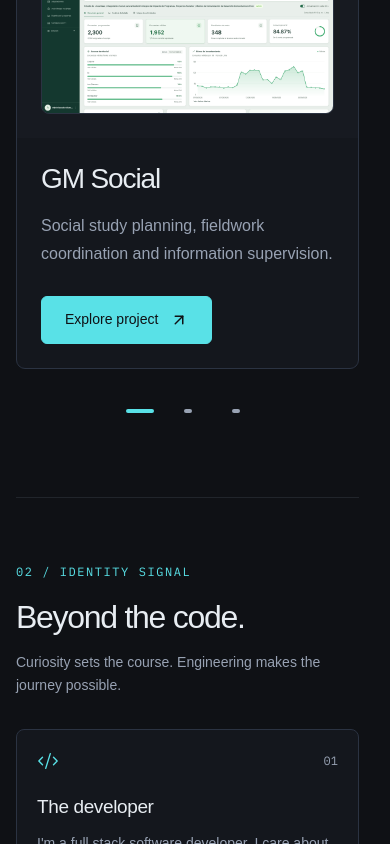
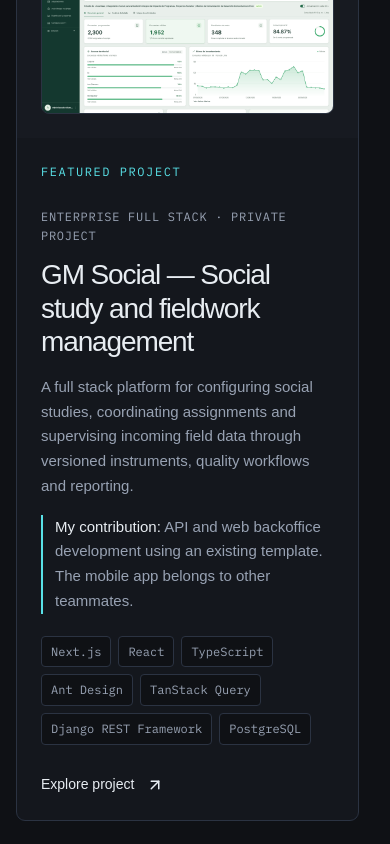
Before and after one commit to jeampieer/portfolio, a Next.js app: page /en in a window 390 px wide. Shown: the part 1360-2204 px from the top of the page. Built offline with nearby package versions, Linux system fonts and the light colour scheme; no server answers.

Commit message:
revert: restore project cards to previous version
Reverts 7b69c63. Restores the complete tracked tree of 6041630 while preserving commit history.

Validation: npm run verify with Node 24.22.0 passed lint, typecheck, format, build and 49 E2E tests. Desktop and mobile visually reviewed.

```diff
--- a/src/app/globals.css
+++ b/src/app/globals.css
@@ -1026,6 +1026,21 @@
     overflow: hidden;
     background: var(--card-bg);
 }
+.project-card-action::after {
+    content: "";
+    z-index: 2;
+    position: absolute;
+    inset: 0;
+    border-radius: inherit;
+    cursor: pointer;
+}
+.project-card-action:focus-visible {
+    outline: none;
+}
+.project-card-action:focus-visible::after {
+    outline: 2px solid var(--accent);
+    outline-offset: -4px;
+}
 .project-carousel {
     min-width: 0;
 }
@@ -1155,7 +1170,7 @@
 .project-card-text {
     grid-template-columns: 1fr;
 }
-.project-card-text .project-summary {
+.project-card-text .project-info > p:not(.eyebrow) {
     max-width: 720px;
 }
 .project-artwork-link {
@@ -1307,19 +1322,21 @@
     display: flex;
     align-items: flex-start;
     flex-direction: column;
-    justify-content: center;
-    gap: 16px;
-    min-width: 0;
+}
+.project-year {
+    font-size: 12px;
+    color: var(--text-secondary);
+    letter-spacing: 0.06em;
+    margin-top: 24px;
 }
 .project-info h3 {
     font-size: 32px;
-    margin: 0;
-}
-.project-info .project-summary {
-    font-size: 16px;
-    line-height: 1.75;
-    color: var(--text-secondary);
-    max-width: 40ch;
+    margin-block: 12px 16px;
+}
+.project-info > p:not(.eyebrow) {
+    font-size: 15px;
+    color: var(--text-secondary);
+    max-width: 380px;
 }
 .tags {
     display: flex;
@@ -1336,8 +1353,17 @@
     border-radius: 4px;
     padding: 5px 9px;
 }
-.project-card-action {
-    margin-top: 12px;
+.contribution-summary {
+    margin-top: 16px;
+    padding-left: 12px;
+    border-left: 2px solid var(--accent);
+}
+.contribution-summary strong {
+    color: var(--text-primary);
+    font-weight: 500;
+}
+.project-info .text-link {
+    margin-top: auto;
 }
 .skills-grid {
     display: grid;
@@ -2287,7 +2313,7 @@
     .project-carousel .project-info h3 {
         font-size: 28px;
     }
-    .project-carousel .project-info .project-summary {
+    .project-carousel .project-info > p:not(.eyebrow) {
         max-width: none;
     }
 }
--- a/src/features/portfolio/components/MissionArchive.tsx
+++ b/src/features/portfolio/components/MissionArchive.tsx
@@ -31,14 +31,14 @@
             <ProjectCarousel
                 items={projects.map((project) => ({
                     slug: project.slug,
-                    title: project.cardTitle?.[locale] ?? project.title[locale],
+                    title: project.title[locale],
                 }))}
                 labels={labels.carousel}
             >
                 {projects.map((project) => (
                     <article
                         key={project.slug}
-                        className={clsx("project-card surface-card", {
+                        className={clsx("project-card surface-card surface-card-link", {
                             "project-card-text": !project.artwork && !project.cover,
                         })}
                     >
@@ -54,26 +54,37 @@
                                     alt={project.cover.alt[locale]}
                                     width={project.cover.width}
                                     height={project.cover.height}
-                                    sizes="(max-width: 1023px) 100vw, 50vw"
-                                    draggable={false}
+                                    sizes="(max-width: 768px) 100vw, 50vw"
                                     unoptimized
                                 />
                             </div>
                         )}
                         <div className="project-info">
-                            <h3 id={`project-${project.slug}`}>
-                                {project.cardTitle?.[locale] ?? project.title[locale]}
-                            </h3>
-                            <p className="project-summary">
-                                {project.cardDescription?.[locale] ?? project.description[locale]}
-                            </p>
+                            <p className="eyebrow">{labels.featured}</p>
+                            <span className="project-year mono">
+                                {project.year && `${project.year} · `}
+                                {project.context?.[locale] ?? labels.type}
+                            </span>
+                            <h3 id={`project-${project.slug}`}>{project.title[locale]}</h3>
+                            <p>{project.description[locale]}</p>
+                            {project.contributionSummary && (
+                                <p className="contribution-summary">
+                                    <strong>{labels.contribution}:</strong>{" "}
+                                    {project.contributionSummary[locale]}
+                                </p>
+                            )}
+                            <ul className="tags" aria-label="Stack">
+                                {project.tags.map((tag) => (
+                                    <li key={tag}>{tag}</li>
+                                ))}
+                            </ul>
                             <Link
-                                className="button button-primary project-card-action"
+                                className="text-link project-card-action"
                                 aria-describedby={`project-${project.slug}`}
                                 href={`/${locale}/projects/${project.slug}`}
                             >
                                 {labels.detail}
-                                <ArrowUpRight size={18} aria-hidden="true" />
+                                <ArrowUpRight size={18} />
                             </Link>
                         </div>
                     </article>
--- a/src/features/portfolio/data/portfolio.ts
+++ b/src/features/portfolio/data/portfolio.ts
@@ -44,11 +44,6 @@
     {
         slug: "servicio-mfa",
         number: "02",
-        cardTitle: { es: "Servicio MFA", en: "MFA service" },
-        cardDescription: {
-            es: "Reconstrucción de un backend de autenticación multifactor para plataformas empresariales.",
-            en: "Rebuilding a multifactor authentication backend for enterprise platforms.",
-        },
         title: {
             es: "Servicio MFA para plataformas empresariales",
             en: "MFA service for enterprise platforms",
@@ -101,11 +96,6 @@
     {
         slug: "plataforma-encuestas-gm",
         number: "03",
-        cardTitle: { es: "GM Social", en: "GM Social" },
-        cardDescription: {
-            es: "Planificación de estudios sociales, coordinación de campo y supervisión de información.",
-            en: "Social study planning, fieldwork coordination and information supervision.",
-        },
         title: {
             es: "GM Social — Gestión de estudios y trabajo de campo",
             en: "GM Social — Social study and fieldwork management",
@@ -230,11 +220,6 @@
     {
         slug: "iperc-antapaccay",
         number: "04",
-        cardTitle: { es: "IPERC Antapaccay", en: "IPERC Antapaccay" },
-        cardDescription: {
-            es: "Evaluación de riesgos, permisos de trabajo y control de tareas.",
-            en: "Risk assessments, work permits and task control.",
-        },
         cover: ipercGallery[0],
         title: {
             es: "IPERC Antapaccay — Gestión de riesgos y permisos de trabajo",
--- a/src/features/portfolio/types/portfolio.types.ts
+++ b/src/features/portfolio/types/portfolio.types.ts
@@ -42,8 +42,6 @@
     slug: string;
     number: string;
     title: Localized<string>;
-    cardTitle?: Localized<string>;
-    cardDescription?: Localized<string>;
     category: ProjectCategory;
     showInArchive?: boolean;
     year?: string;
```
Also changed, not shown: 13 other files (tests, documents, lock files or other folders).
